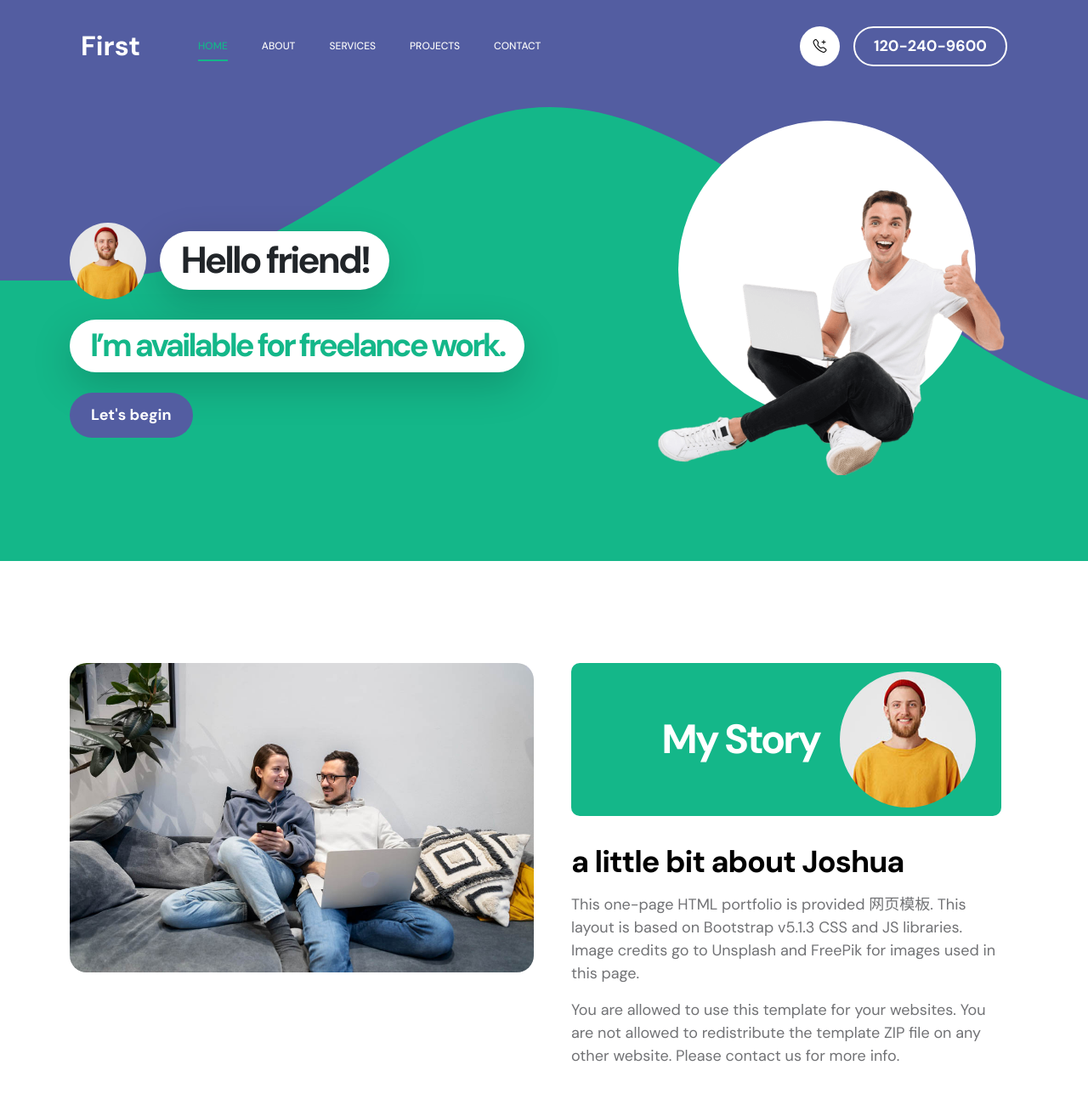
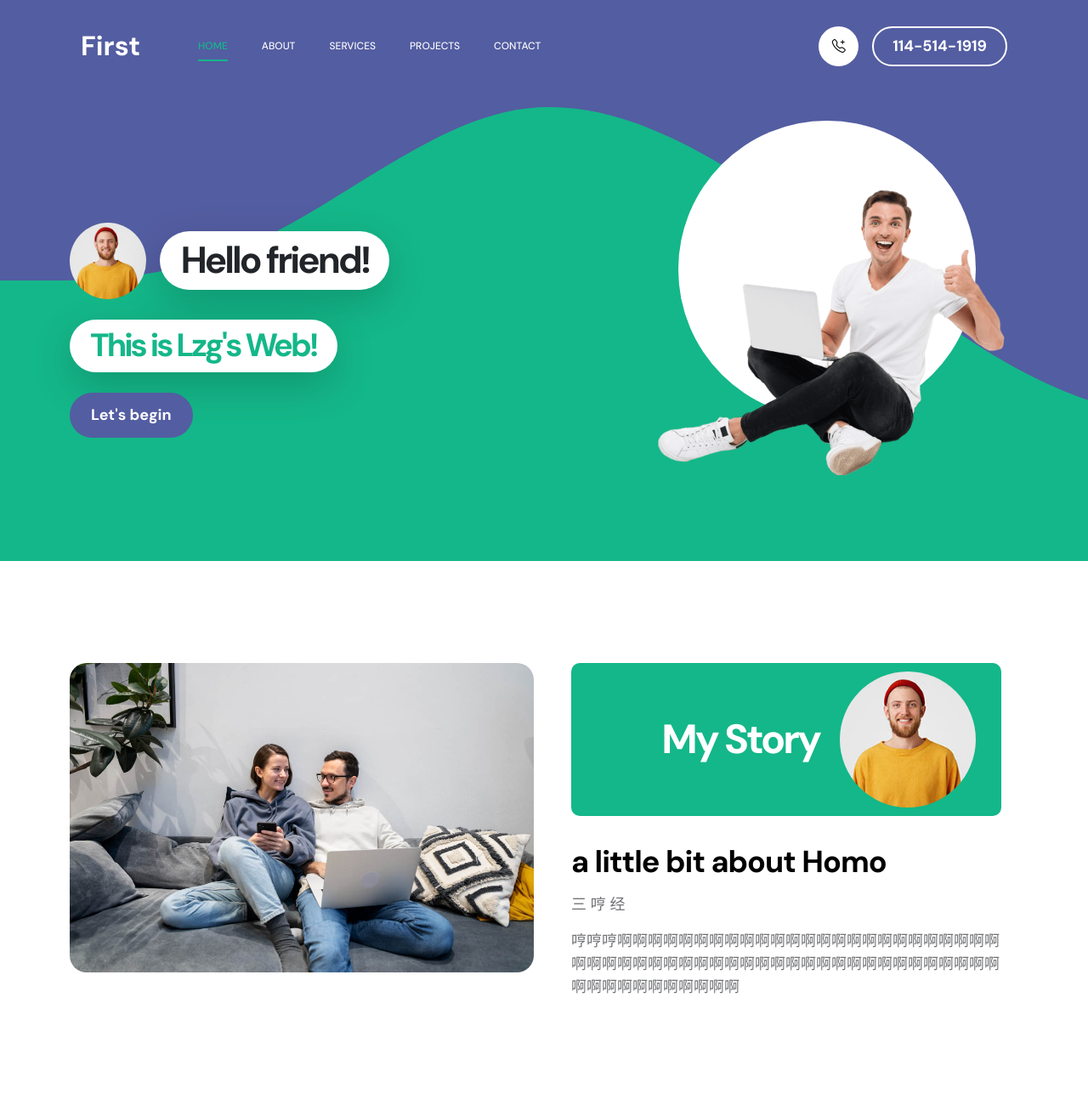
Before and after one commit to lzg114514/lzg114514.github.io, a plain HTML site: page index.html in a window 1280 px wide. Shown: the top 1300 px of the page at 85% size. Drawn offline with Linux system fonts and the light colour scheme.

Commit message:
Update index.html

```diff
--- a/index.html
+++ b/index.html
@@ -74,7 +74,7 @@
                     <div class="d-lg-flex align-items-center d-none ms-auto">
                         <i class="navbar-icon bi-telephone-plus me-3"></i>
                         <a class="custom-btn btn" href="#section_5">
-                            120-240-9600
+                            114-514-1919
                         </a>
                     </div>
                 </div>
@@ -96,7 +96,7 @@
                                     <h1 class="hero-title ms-3 mb-0">Hello friend!</h1>
                                 </div>
 
-                                <h2 class="mb-4">I’m available for freelance work.</h2>
+                                <h2 class="mb-4">This is Lzg's Web!</h2>
                                 <p class="mb-4"><a class="custom-btn btn custom-link" href="#section_2">Let's begin</a></p>
                             </div>
                         </div>
@@ -130,11 +130,11 @@
                                     <img src="images/happy-bearded-young-man.jpg" class="avatar-image img-fluid" alt="">
                                 </div>
 
-                                <h3 class="pt-2 mb-3">a little bit about Joshua</h3>
+                                <h3 class="pt-2 mb-3">a little bit about Homo</h3>
 
-                                <p>This one-page HTML portfolio is provided <a target="_blank" href="http://www.mobanwang.com" title="网页模板">网页模板</a>. This layout is based on Bootstrap v5.1.3 CSS and JS libraries. Image credits go to <a href="https://unsplash.com" target="_blank">Unsplash</a> and <a href="https://freepik.com" target="_blank">FreePik</a> for images used in this page.</p>
+                                <p>  三  哼  经  </p>
 
-                                <p>You are allowed to use this template for your websites. You are not allowed to redistribute the template ZIP file on any other website. Please <a href="#" target="_blank">contact us</a> for more info.</p>
+                                <p>哼哼哼啊啊啊啊啊啊啊啊啊啊啊啊啊啊啊啊啊啊啊啊啊啊啊啊啊啊啊啊啊啊啊啊啊啊啊啊啊啊啊啊啊啊啊啊啊啊啊啊啊啊啊啊啊啊啊啊啊啊啊啊啊啊啊啊</p>
                             </div>
                         </div>
 
```
